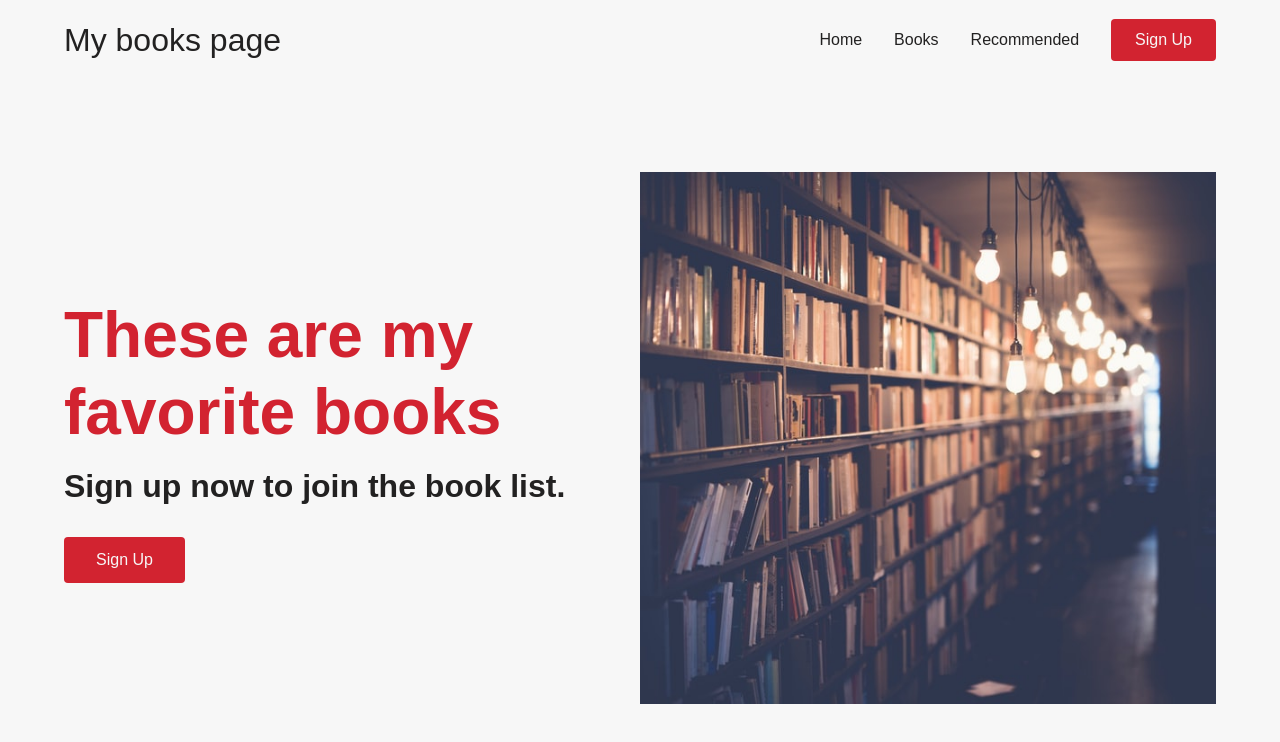
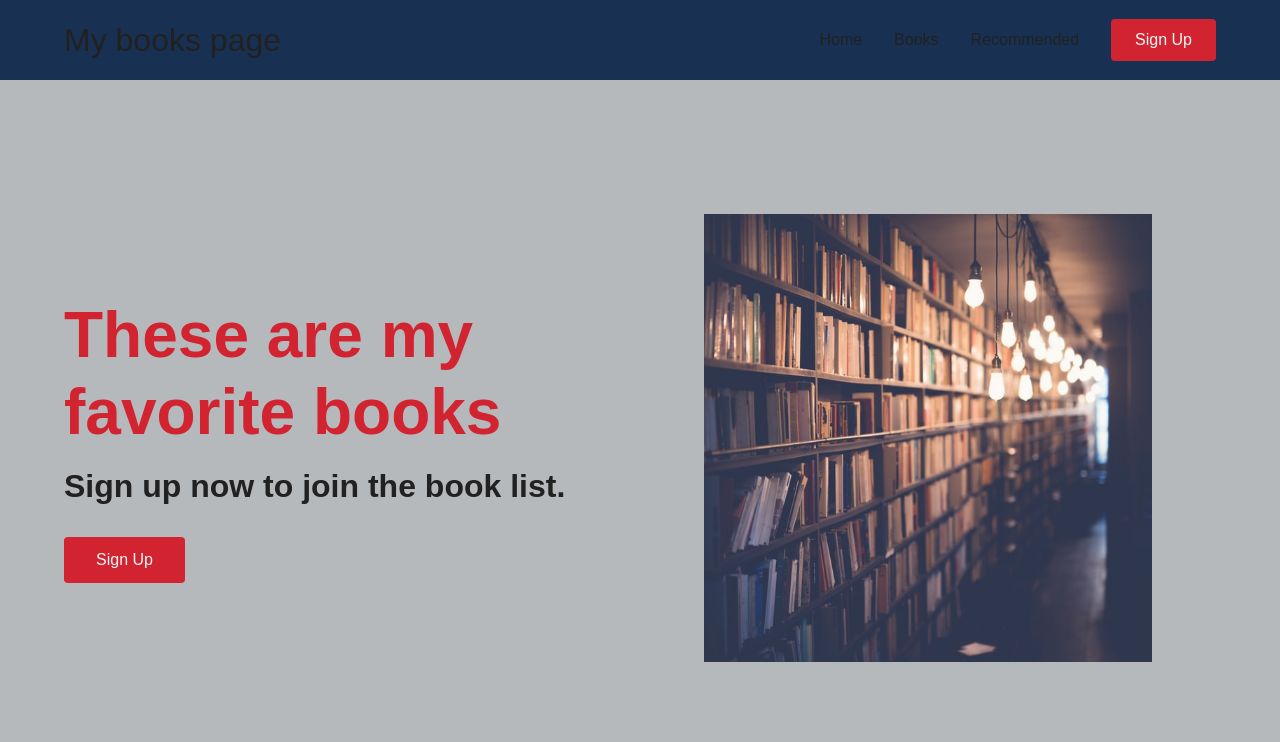
Before and after one commit to mdominguez56/sass-proyect, a plain HTML site: page index.html in a window 1280 px wide. Drawn offline with Linux system fonts and the light colour scheme.

Commit message:
work-with-img

```diff
--- a/styles/_colors.scss
+++ b/styles/_colors.scss
@@ -3,4 +3,6 @@ $dark: #222121;
 $lime: #00cc66;
 $orangeRed: #fb4b4e;
 $blue: #2541b2;
-$red: #D22330
+$red: #D22330;
+$grey: #b6b9bc;
+$blue2: #183153
--- a/styles/_navbar.scss
+++ b/styles/_navbar.scss
@@ -7,7 +7,7 @@
 }
 
 .navbar {
-  background: $light;
+  background: $blue2;
   height: 80px;
   display: flex;
   justify-content: space-between;
@@ -55,7 +55,7 @@
       padding: 0 1rem;
 
       &:hover {
-        color: $lime;
+        color: $red;
         transition: all 0.3s ease;
       }
     }
--- a/styles/styles.scss
+++ b/styles/styles.scss
@@ -9,7 +9,8 @@
 
 // Hero Section CSS
 .hero {
-  background-color: $light;
+
+    background-color: $grey;
 
   &__container {
     display: grid;
@@ -113,8 +114,8 @@
     }
 
     &--img {
-      height: 100%;
-      width: 100%;
+      height: 35vw;
+      width: 35vw;
     }
   }
 }
```
Also changed, not shown: styles/styles.css, 1 other file.
